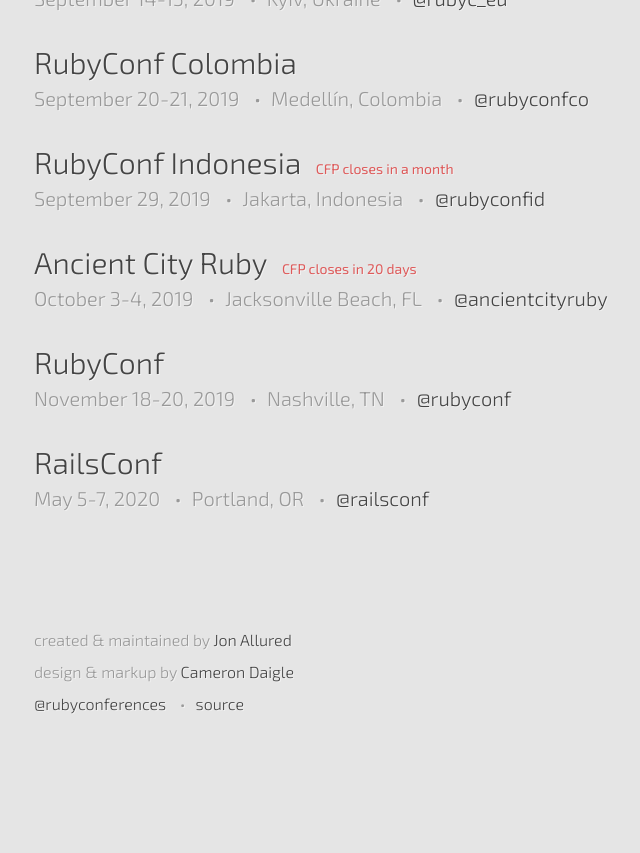
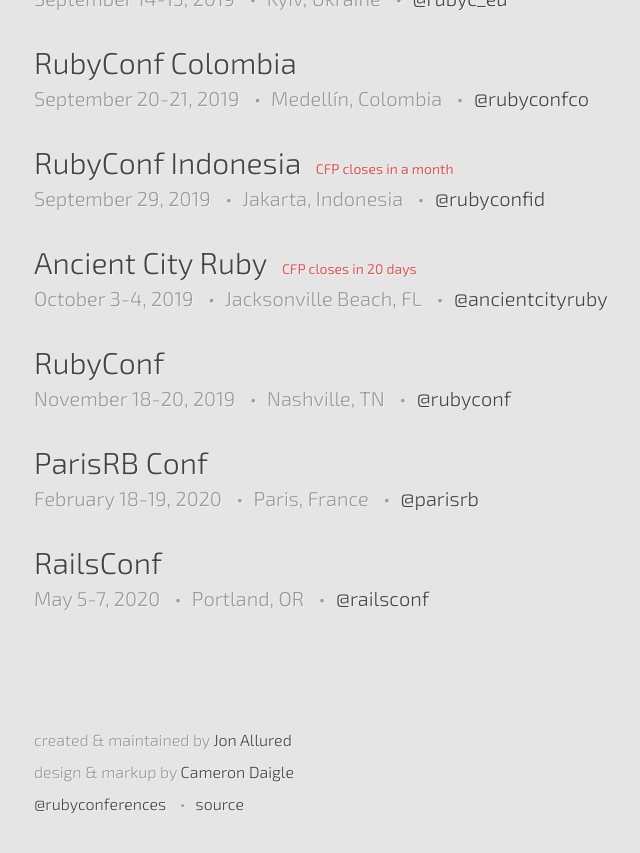
Before and after one commit to ruby-conferences/ruby-conferences.github.io, a Jekyll site: the page built from index.html, in a window 1280 px wide and 900 px high, scrolled down 1118 px. Shown: the top 853 px of the window, without its empty margins (206-846 px from the left). Built offline with Jekyll 4.4.1, drawn with Linux system fonts in a browser that asks for light colours; before the commit the page ends 1918 px from its top, so only the background shows below that.

Commit message:
Add ParisRB 2020 event

```diff
--- a/_data/upcoming.yml
+++ b/_data/upcoming.yml
@@ -74,6 +74,12 @@
   url: https://rubyconf.org
   twitter: rubyconf
 
+- name: ParisRB Conf
+  location: Paris, France
+  url: https://2020.rubyparis.org/
+  dates: "February 18-19, 2020"
+  twitter: parisrb
+
 - name: RailsConf
   location: Portland, OR
   dates: "May 5-7, 2020"
```
